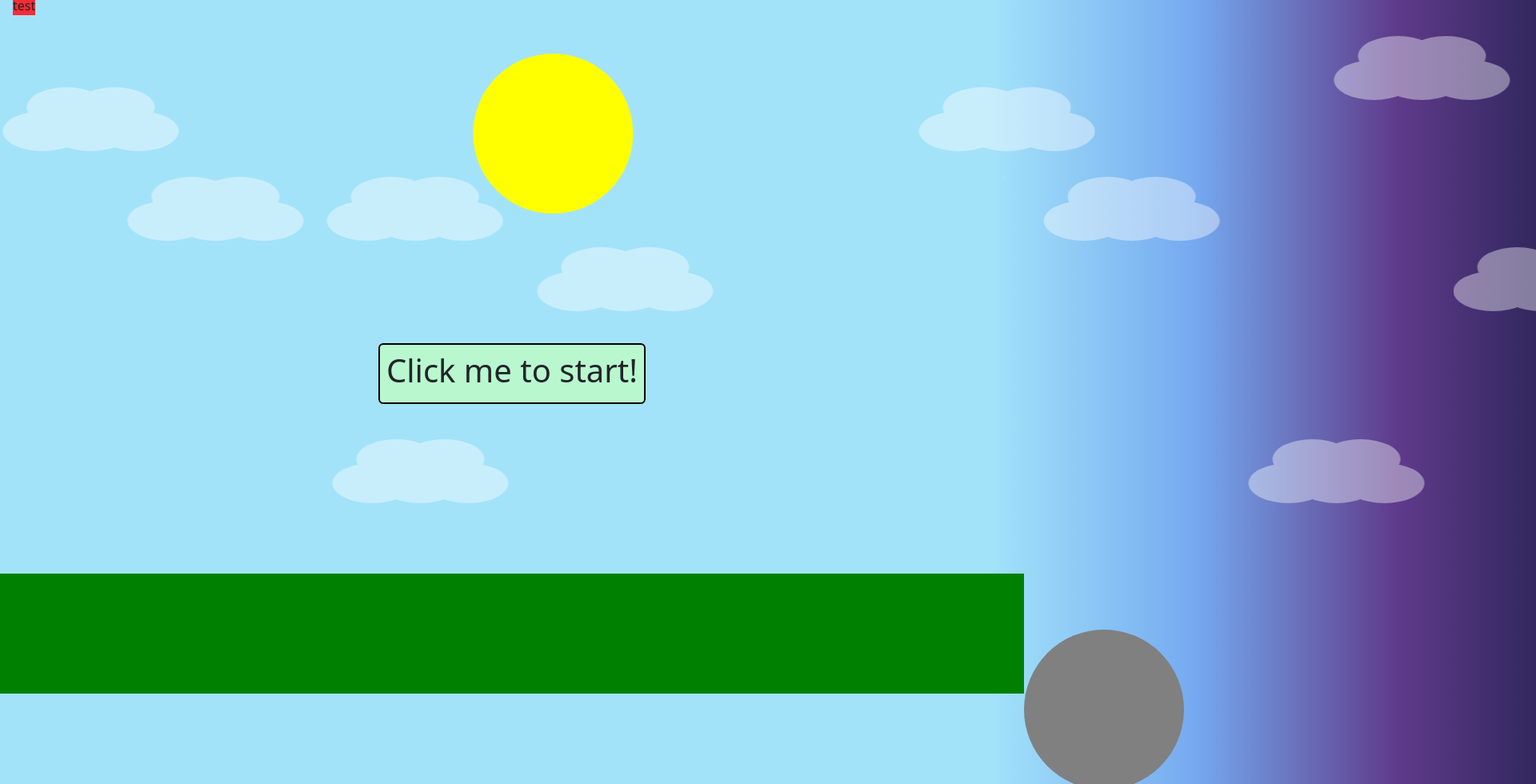
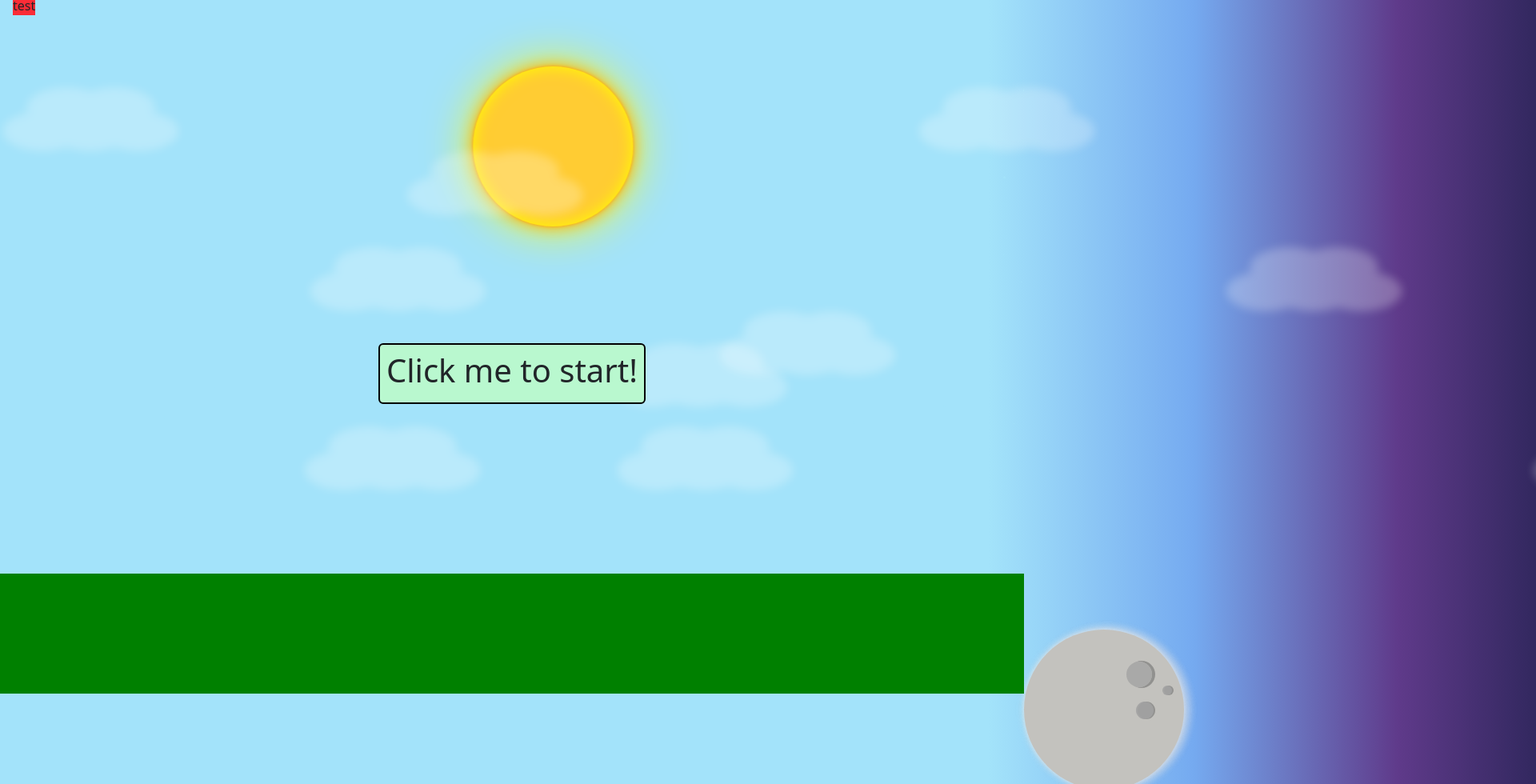
Before and after one commit to cala28124-sketch/portfolio-project, a React app: page / in a window 1280 px wide. Shown: the part 21-1001 px from the top of the page at 80% size, 1920 px wide, since content can reach past the window. Built offline with nearby package versions, Linux system fonts and the light colour scheme; the HTML template or start-up script is replaced by a standard one; a web font is replaced by a local one.

Commit message:
backgroundvisualdone

```diff
--- a/src/App.css
+++ b/src/App.css
@@ -137,12 +137,13 @@ body.no-scroll {
 }
 
 .cloud {
+  -webkit-filter: blur(6px);
   position: absolute;
   background: white;
   border-radius: 50%;
   box-shadow: 60px 0 0 white, 120px 0 0 white, 30px -30px 0 white,
     90px -30px 0 white;
-  opacity: 0.4;
+  opacity: 0.25;
   z-index: 10;
 }
 
@@ -152,6 +153,14 @@ body.no-scroll {
 
 .cloudanimate2 {
   animation: moveClouds2 60s linear infinite;
+}
+
+.cloudanimate1longer {
+  animation: moveClouds1long 20s linear infinite;
+}
+
+.cloudanimate2longer {
+  animation: moveClouds2long 20s linear infinite;
 }
 
 @keyframes moveClouds1 {
@@ -166,6 +175,24 @@ body.no-scroll {
 @keyframes moveClouds2 {
   0% {
     transform: translateX(100vw);
+  }
+  100% {
+    transform: translateX(-10vw);
+  }
+}
+
+@keyframes moveClouds1long {
+  0% {
+    transform: translateX(-10vw);
+  }
+  100% {
+    transform: translateX(200vw);
+  }
+}
+
+@keyframes moveClouds2long {
+  0% {
+    transform: translateX(200vw);
   }
   100% {
     transform: translateX(-10vw);
@@ -238,10 +265,41 @@ body {
   }
 }
 
+.moon {
+  background-color: #c3c2be;
+  position: absolute;
+  width: 200px;
+  height: 200px;
+  border-radius: 50%;
+  box-shadow: 5px 0 10px 3px rgba(229, 229, 229, 0.3),
+    0 0 10px 2px rgba(229, 229, 229, 0.3),
+    5px 0 10px 3px rgba(229, 229, 229, 0.3),
+    0px 0 3px 2px rgba(229, 229, 229, 0.3);
+  margin: auto;
+  animation: movedot 120s linear infinite;
+}
+
+.moon::after {
+  content: "";
+  background-color: rgba(162, 162, 162, 0.81);
+  display: block;
+  position: absolute;
+  left: 128px;
+  top: 40px;
+  width: 32px;
+  height: 32px;
+  border-radius: 50%;
+  box-shadow: 3px 0 0 1px rgba(98, 98, 98, 0.51),
+    7px 45px 0 -5px rgba(162, 162, 162, 0.9),
+    9px 45px 0 -5px rgba(100, 100, 100, 0.51),
+    35px 20px 0 -10px rgba(162, 162, 162, 0.9),
+    37px 20px 0 -10px rgba(100, 100, 100, 0.51);
+}
+
 .dot {
   position: absolute;
-  height: 200px;
-  width: 200px;
+  height: 150px;
+  width: 150px;
   background-color: grey;
   border-radius: 50%;
   display: inline-block;
@@ -258,11 +316,11 @@ body {
   }
 
   40% {
-    transform: translate(49vw, 10vh);
+    transform: translate(49vw, 12vh);
   }
 
   65% {
-    transform: translate(40vw, 10vh);
+    transform: translate(40vw, 12vh);
   }
 
   85% {
@@ -275,6 +333,18 @@ body {
 }
 
 .sun {
+  display: inline-block;
+  border-radius: 50%;
+  height: 200px;
+  width: 200px;
+  background: #ffcc33;
+  box-shadow: 0 0 4px orange, 0 0 20px orange, 0 0 60px yellow,
+    inset 0 0 20px yellow;
+  position: absolute;
+  animation: movesun 120s linear infinite;
+}
+
+.dot2 {
   position: absolute;
   height: 200px;
   width: 200px;
@@ -286,10 +356,10 @@ body {
 
 @keyframes movesun {
   0% {
-    transform: translate(49vw, 10vh);
+    transform: translate(49vw, 12vh);
   }
   15% {
-    transform: translate(40vw, 10vh);
+    transform: translate(40vw, 12vh);
   }
   30% {
     transform: translate(0vw, 100vh);
@@ -300,7 +370,7 @@ body {
   }
 
   100% {
-    transform: translate(49vw, 10vh);
+    transform: translate(49vw, 12vh);
   }
 }
 
--- a/src/App.tsx
+++ b/src/App.tsx
@@ -32,7 +32,7 @@ function App() {
         pointerEvents={false}
       />
 
-      <div className="dot"></div>
+      <div className="moon"></div>
       <div className="sun"></div>
       <Navbar
         menuclick={menuClick}
--- a/src/components/clouds.tsx
+++ b/src/components/clouds.tsx
@@ -6,8 +6,34 @@ const Clouds = () => {
     <>
       <div className="cloud top-[20%] w-[100px] h-[50px] cloudanimate1"></div>
       <div className="cloud top-[20%] w-[100px] h-[50px] cloudanimate2"></div>
-      <div className="cloud top-[40%] left-[160%] w-[100px] h-[50px] cloudanimate1"></div>
-      <div className="cloud top-[40%] left-[160%] w-[100px] h-[50px] cloudanimate2"></div>
+      <div className="cloud top-[30%] left-[-50%] w-[100px] h-[50px] cloudanimate1"></div>
+      <div className="cloud top-[30%] left-[-50%] w-[100px] h-[50px] cloudanimate2"></div>
+      <div className="cloud top-[55%] left-[70%] w-[100px] h-[50px] cloudanimate1"></div>
+      <div className="cloud top-[55%] left-[70%] w-[100px] h-[50px] cloudanimate2"></div>
+      <div className="cloud top-[45%] left-[30%] w-[100px] h-[50px] cloudanimate1"></div>
+      <div className="cloud top-[45%] left-[30%] w-[100px] h-[50px] cloudanimate2"></div>
+      <div className="cloud top-[60%] left-[-30%] w-[100px] h-[50px] cloudanimate1"></div>
+      <div className="cloud top-[60%] left-[-30%] w-[100px] h-[50px] cloudanimate2"></div>
+      <div className="cloud top-[73%] left-[-60%] w-[100px] h-[50px] cloudanimate1"></div>
+      <div className="cloud top-[73%] left-[-60%] w-[100px] h-[50px] cloudanimate2"></div>
+      <div className="cloud top-[73%] left-[60%] w-[100px] h-[50px] cloudanimate1"></div>
+      <div className="cloud top-[73%] left-[60%] w-[100px] h-[50px] cloudanimate2"></div>
+    </>
+  );
+};
+
+export default Clouds;
+
+/*
+
+
+
+
+
+
+
+<div className="cloud top-[30%] left-[160%] w-[100px] h-[50px] cloudanimate1"></div>
+      <div className="cloud top-[30%] left-[160%] w-[100px] h-[50px] cloudanimate2"></div>
       <div className="cloud top-[45%] right-[40%] w-[100px] h-[50px] cloudanimate1"></div>
       <div className="cloud top-[45%] right-[40%] w-[100px] h-[50px] cloudanimate2"></div>
       <div className="cloud top-[75%] right-[60%] w-[100px] h-[50px] cloudanimate1"></div>
@@ -16,13 +42,9 @@ const Clouds = () => {
       <div className="cloud top-[12%] left-[130%] w-[100px] h-[50px] cloudanimate2"></div>
       <div className="cloud top-[34%] right-[80%] w-[100px] h-[50px] cloudanimate1"></div>
       <div className="cloud top-[34%] right-[80%] w-[100px] h-[50px] cloudanimate2"></div>
-      <div className="cloud top-[34%] right-[150%] w-[100px] h-[50px] cloudanimate1"></div>
-      <div className="cloud top-[34%] right-[150%] w-[100px] h-[50px] cloudanimate2"></div>
-    </>
-  );
-};
-
-export default Clouds;
+      <div className="cloud top-[48%] right-[150%] w-[100px] h-[50px] cloudanimate1"></div>
+      <div className="cloud top-[48%] right-[150%] w-[100px] h-[50px] cloudanimate2"></div>
+      */
 
 /*
 const [Cloud, addCloud] = useState(0);
```
